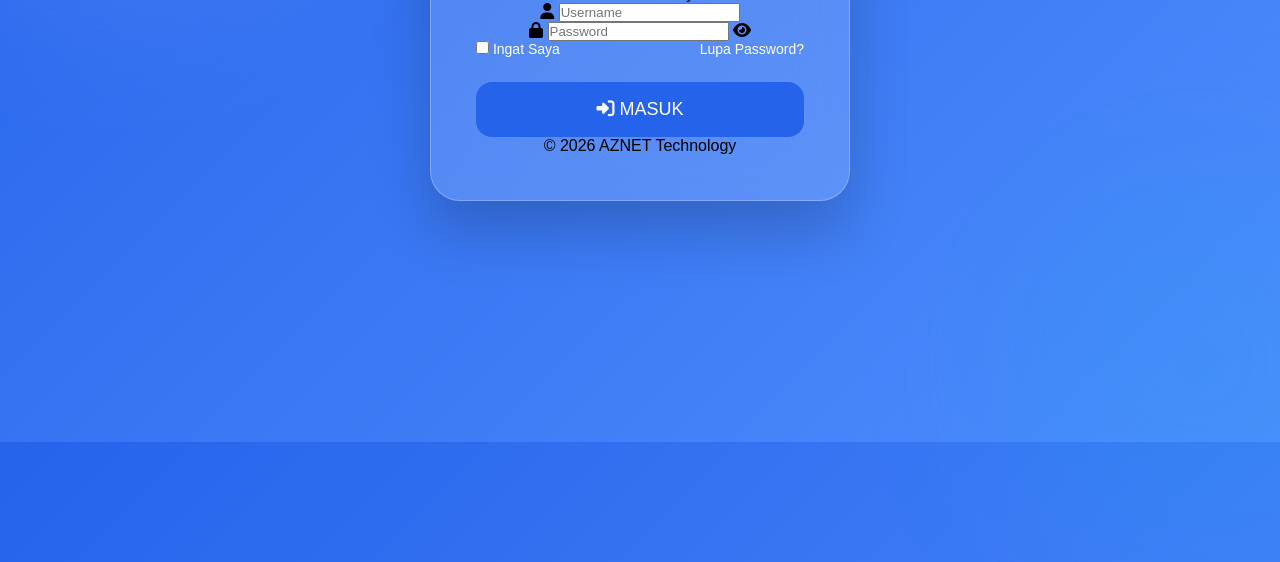
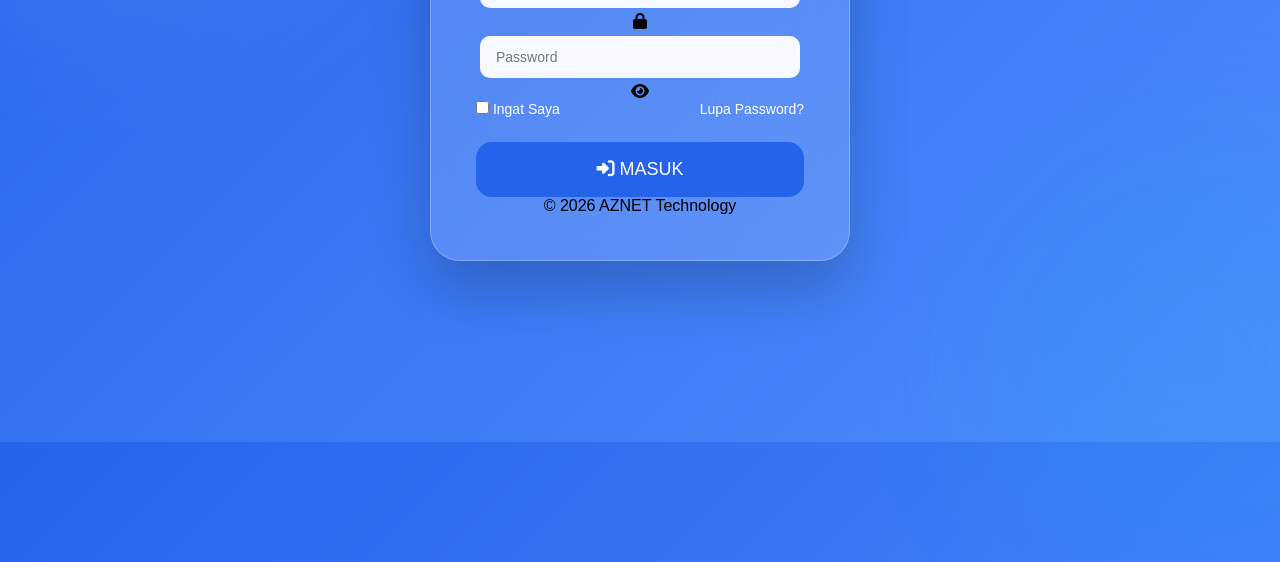
Before and after one commit to dinaaa12/aznet-attendance, a plain HTML site: page index.html in a window 1280 px wide. Shown: the part 358-920 px from the top of the page. Drawn offline with Linux system fonts and the light colour scheme.

Commit message:
Update login.css

```diff
--- a/login.css
+++ b/login.css
@@ -322,3 +322,43 @@ body::after{
     background:#2563eb;
 
 }
+
+/* PERBAIKAN FORM LOGIN */
+.login-box input[type="text"],
+.login-box input[type="password"] {
+    width: 100%;
+    max-width: 320px;
+    height: 42px;
+    padding: 0 15px;
+    border: 1px solid rgba(255,255,255,0.5);
+    border-radius: 10px;
+    background: rgba(255,255,255,0.95);
+    color: #222;
+    font-size: 14px;
+    outline: none;
+    box-sizing: border-box;
+    margin: 5px 0;
+}
+
+.login-box input:focus {
+    border-color: #ffffff;
+    box-shadow: 0 0 0 3px rgba(255,255,255,0.2);
+}
+
+.login-box input::placeholder {
+    color: #777;
+}
+
+.login-box button {
+    cursor: pointer;
+}
+
+.login-box .login-options {
+    display: flex;
+    justify-content: space-between;
+    align-items: center;
+    width: 100%;
+    max-width: 320px;
+    margin: 10px auto 20px;
+    font-size: 13px;
+}
```
